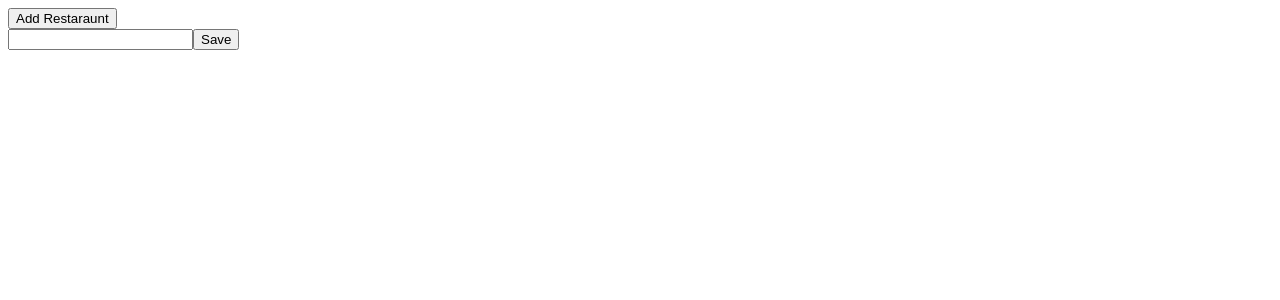
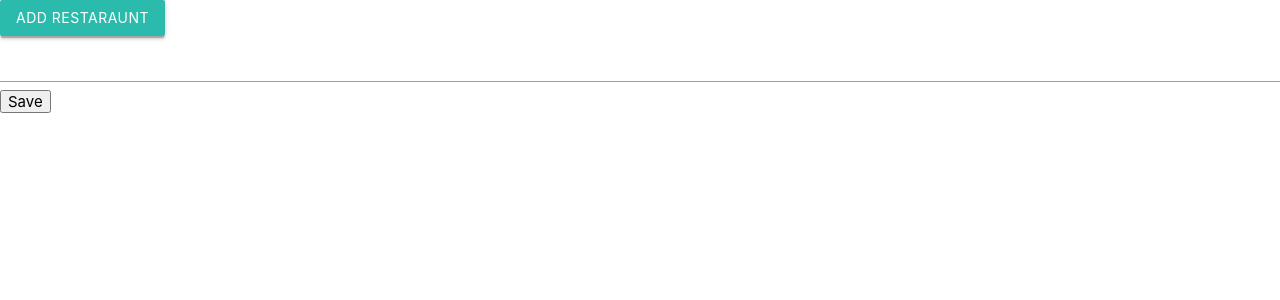
Before and after one commit to DeanDK/tdd-react, a React (Vite) app: page / in a window 1280 px wide. Shown: the top 300 px of the page. Built offline with nearby package versions, Linux system fonts and the light colour scheme.

Commit message:
added react materialize

```diff
--- a/index.html
+++ b/index.html
@@ -7,10 +7,15 @@
     <title>REACT TDD</title>
     <meta name="viewport" content="width=device-width, initial-scale=1">
     <link rel="stylesheet" type="text/css" media="screen" />
+        <!-- Import Google Icon Font -->
+    <link href="http://fonts.googleapis.com/icon?family=Material+Icons" rel="stylesheet" />
+     <!-- Import materialize.css -->
+    <link rel="stylesheet" href="https://cdnjs.cloudflare.com/ajax/libs/materialize/1.0.0/css/materialize.min.css" />
   </head>
 
   <body>
     <div id="root"></div>
+    <script src="https://cdnjs.cloudflare.com/ajax/libs/materialize/1.0.0/js/materialize.min.js"></script>
     <script src="src/main.js"></script>
   </body>
 </html>
--- a/package.json
+++ b/package.json
@@ -34,7 +34,8 @@
   "dependencies": {
     "@babel/preset-env": "^7.4.4",
     "react": "^16.8.6",
-    "react-dom": "^16.8.6"
+    "react-dom": "^16.8.6",
+    "react-materialize": "^3.3.0"
   },
   "jest": {
     "setupFilesAfterEnv": [
--- a/src/RestarauntListPage.js
+++ b/src/RestarauntListPage.js
@@ -1,4 +1,5 @@
 import React, { Component } from 'react';
+import { Button } from 'react-materialize';
 import NewRestarauntForm from './NewRestarauntForm';
 import RestaurantList from './RestarauntList';
 
@@ -18,9 +19,9 @@ export default class RestarauntListPage extends Component {
     const { restarauntNames } = this.state;
     return (
       <div>
-        <button data-test="addRestaurantButton">
+        <Button data-test="addRestaurantButton">
           Add Restaraunt
-        </button>
+        </Button>
         <NewRestarauntForm
           onSave={this.handleAddRestaurant}
         />
```
Also changed, not shown: 4 other files (tests, documents, lock files or other folders).
